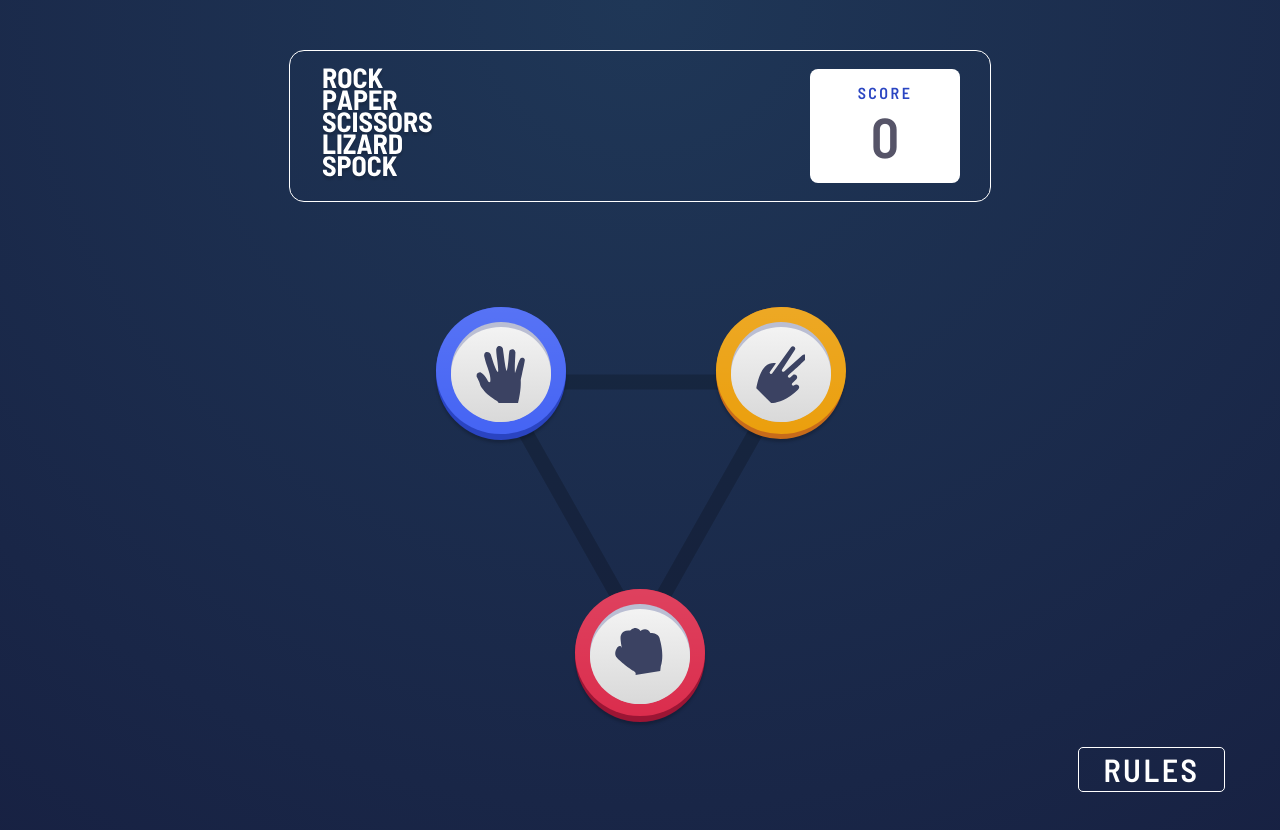
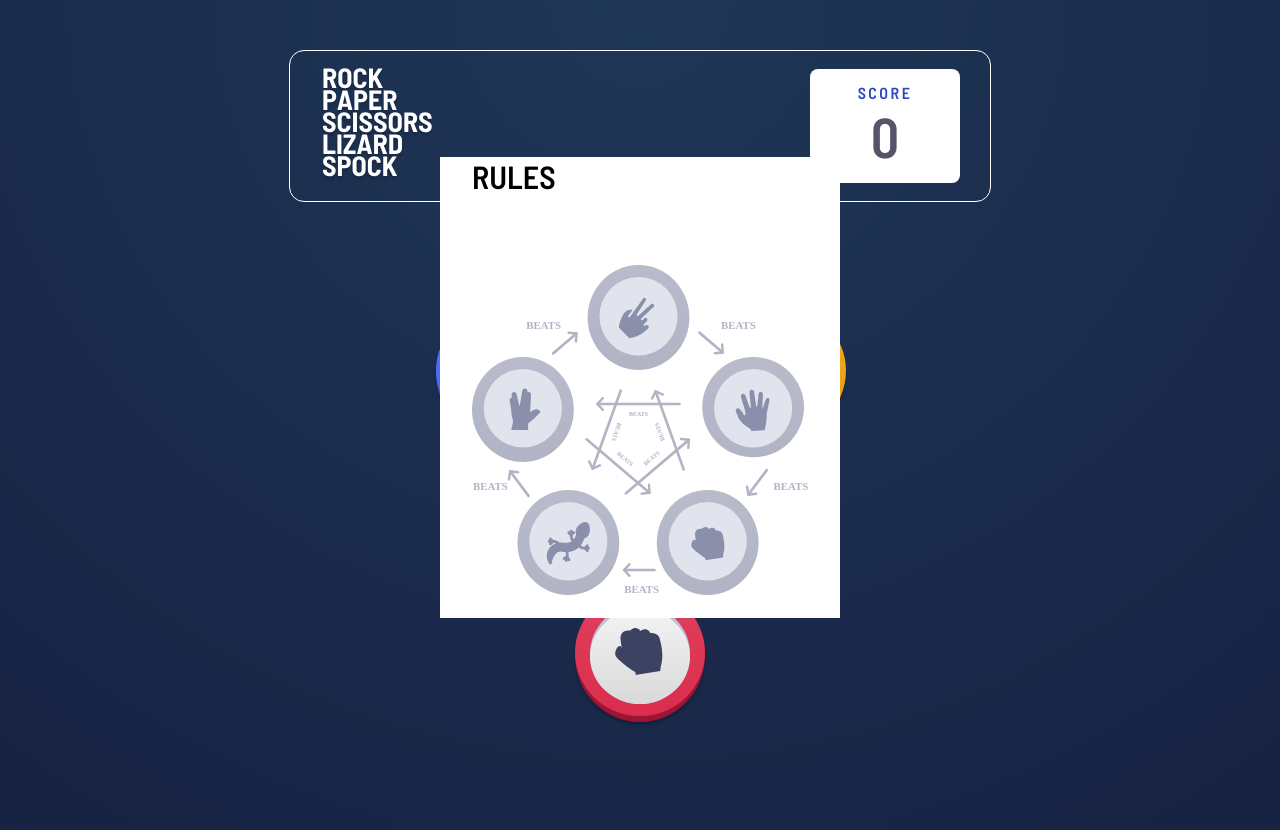
Before and after one commit to Kodmindset/Amalitech, a plain HTML site: page rock-paper-scissors-master/index.html in a window 1280 px wide. Both pictures are taken after a click on the element "RULES". Drawn offline with nearby package versions, Linux system fonts and the light colour scheme.

Commit message:
rules worked on

```diff
--- a/rock-paper-scissors-master/index.html
+++ b/rock-paper-scissors-master/index.html
@@ -10,6 +10,9 @@
 
   <link rel="preconnect" href="https://fonts.googleapis.com"><link rel="preconnect" href="https://fonts.gstatic.com" crossorigin><link href="https://fonts.googleapis.com/css2?family=Barlow+Semi+Condensed:wght@600&display=swap" rel="stylesheet">
  <link rel="stylesheet" href="./style.css">
+ <script src=
+        "https://code.jquery.com/jquery-3.4.0.min.js">
+    </script>
  <script src="./js/index.js"></script>
 </head>
 <body>
@@ -417,7 +420,7 @@
     </div>
 
   </div>
-  <div class="rules">
+  <div class= "rules">
 
     <div class="ShowRules" onclick="RulesOnClick()">
 
@@ -426,11 +429,15 @@
 
 
   <div class="showRuleImage">
+    <h1 class="closeme" onclick="RulesOnClick()">RULES</h1>
+
     <img class="rules_image" src="./images/image-rules-bonus.svg">
-   <div class="close" onclick="CloseOnClick()">
+   <!--
+    <div class="close" onclick="CloseOnClick()">
 
     <h1>CLOSE</h1>
    </div>
+   -->
   </div>
   </div>
   </div>
--- a/rock-paper-scissors-master/js/index.js
+++ b/rock-paper-scissors-master/js/index.js
@@ -6,6 +6,7 @@ window.onload = function(){
 
      const stagehands = document.querySelector(".hands");
      const stagebonus = document.querySelector(".bonus");
+
      const showDefault =0;
 
 
@@ -22,9 +23,30 @@ window.onload = function(){
     else{
         stagebonus.style.display="none";
         stagehands.style.display="flex";
-    }
+    };
+    let rules = document.querySelector(".rules");
+
+
+    //let rules =document.querySelector(".rules");
+
+    $(document).mouseup(function (e) {
+        if ($(e.target).closest(".showRuleImage").length === 0) {
+            $(".showRuleImage").hide();
+            $(".ShowRules").css("display","block");
+
+        }
+
+
+    });
+
+
+
+
+
+
 
 }
+
 
 let NumOfScore= JSON.parse(localStorage.getItem('score'));
 
@@ -416,18 +438,23 @@ const RulesOnClick =()=>{
 
      let contest = document.querySelector(".contest");
      contest.style.display = "none";
-    const stagehands = document.querySelector(".hands");
+     let ShowRules = document.querySelector(".ShowRules");
+     ShowRules.style.display = "none";
+    /*const stagehands = document.querySelector(".hands");
     const stagebonus = document.querySelector(".bonus");
     stagehands.style.display = "none";
-    stagebonus.style.display = "none";
+    stagebonus.style.display = "none"; */
+
      /*show the Rules page when clicked*/
     const showImage =document.querySelector(".showRuleImage");
-    showImage.style.display="flex";
+
+    showImage.style.display="grid";
+
+    const close =document.querySelector(".close");
+    close.style.display="none";
 
 
 
-    const ShowRules =document.querySelector(".ShowRules");
-    ShowRules.style.display="none";
 }
 const CloseOnClick =()=>{
      /*hind the current page*/
--- a/rock-paper-scissors-master/style.css
+++ b/rock-paper-scissors-master/style.css
@@ -51,14 +51,21 @@ body{
 }
 .rules{
 display: flex;
+flex-direction: column;
+
 }
 .showRuleImage{
-display: flex;
-justify-self: center;
+  width: 400px;
+  height: 461px;
+  margin-top: -580px;
+  background: #FFFFFF;
+
+
+justify-content: center;
+position: relative;
 display: none;
 }
 .ShowRules{
-display: flex;
 font-weight: 600;
 font-size: 16px;
 line-height: 19px;
@@ -68,12 +75,13 @@ color: #FFFFFF;
 border-radius: 5px;
 border: 1px solid  #FFFFFF;
 padding: 12px 24px;
-align-self: flex-end;
-margin-left: 350%;
+position: absolute;
+
 margin-top: 10px;
 cursor: pointer;
+
 }
-.rules h1:hover{
+.ShowRules h1:hover{
 background-color: hsl(229,25%,31%);
 transform: translate3d(0px, -2px, 0px);
 }
@@ -96,9 +104,10 @@ justify-content: center;
 
 }
 .rules_image{
-margin-top: 50px;
-margin-top: 50px;
-margin-left: 160px;
+width: 336px;
+height: 330px;
+align-self: center;
+
 
 }
 .close:hover{
@@ -538,7 +547,7 @@ display: none;
 .bonus{
   width: 470px;
 height: 430px;
-  margin-top: 105px;
+  margin-top: 48px;
 
 
   background-repeat: no-repeat;
```
